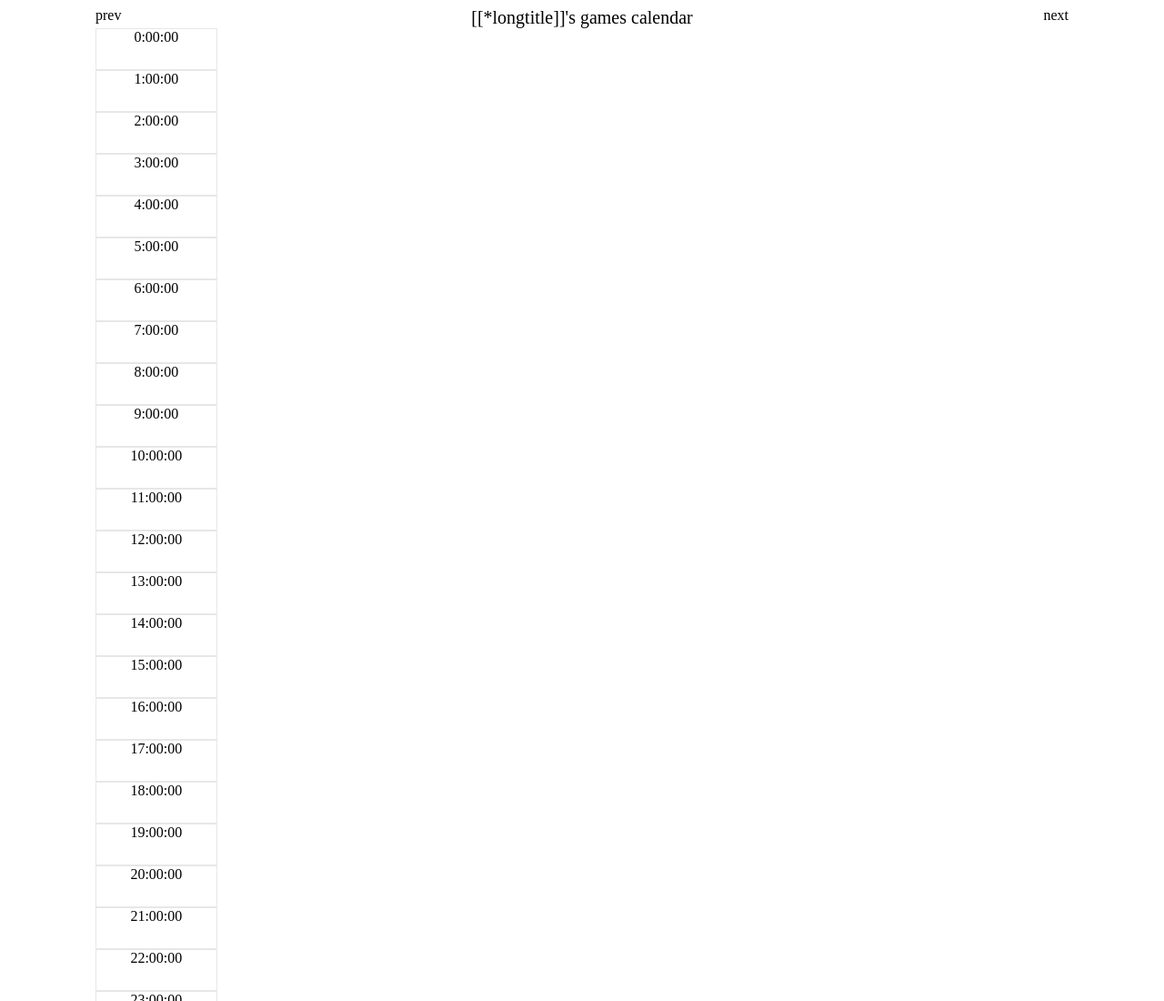
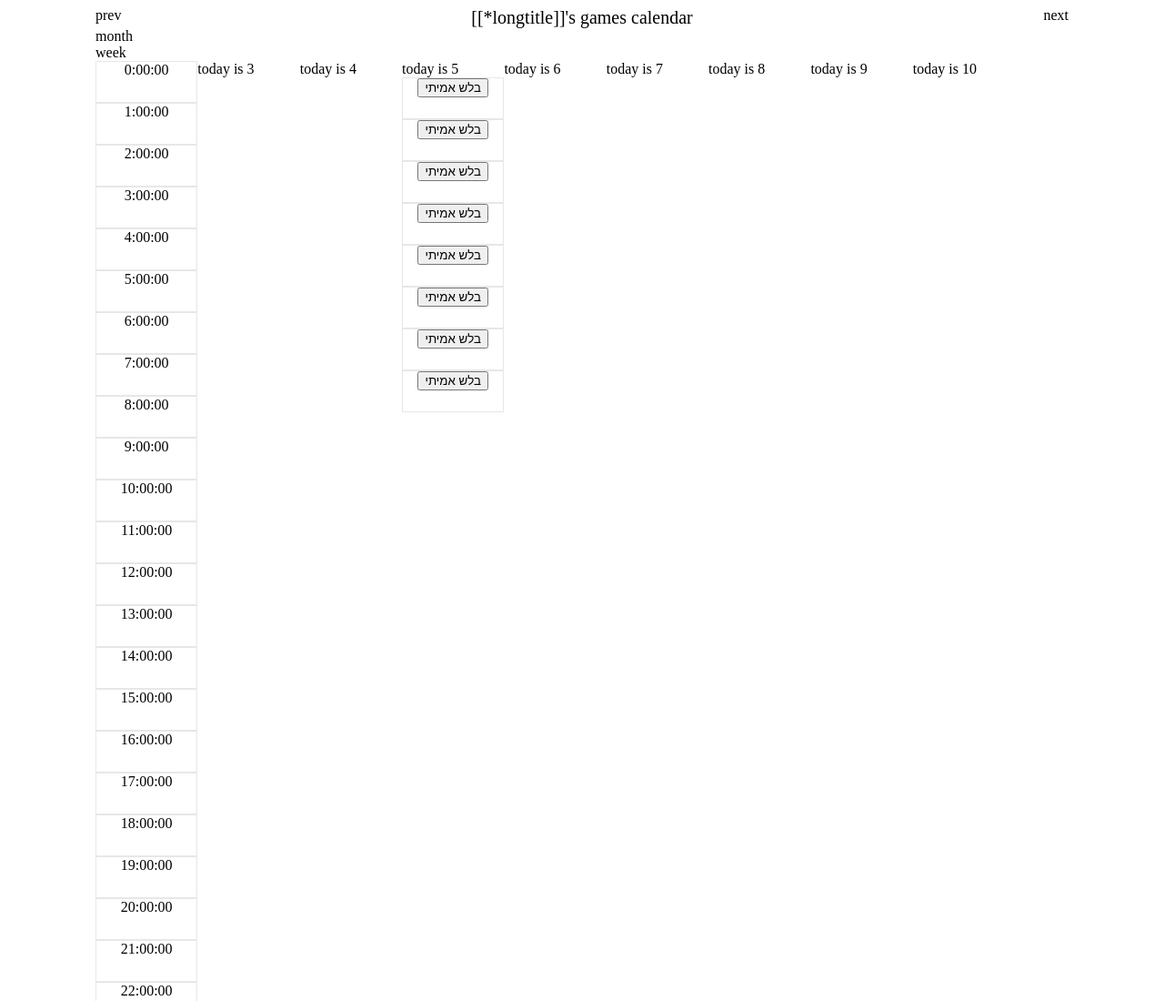
Before and after one commit to kimtendu/Calendar, a plain HTML site: page index.html in a window 1280 px wide. Shown: the top 1100 px of the page at 91% size. Drawn offline with nearby package versions, Linux system fonts and the light colour scheme.

Commit message:
Add files via upload

```diff
--- a/index.html
+++ b/index.html
@@ -2,7 +2,7 @@
 <html>
 	<head>
 		<link rel="stylesheet" href="jCalendar.css">
-
+		<meta charset="utf-8">
 	</head>
 	<body>
 		<div id="jCalendar">
--- a/index.js
+++ b/index.js
@@ -15,9 +15,8 @@ function jCalendar (options){
     var elem =this, ArrDayInMonth = [];
     if (!options.startDate) options.startDate = new Date;
     if (!options.target) options.target = 'jCalendar';
-
 	if (!options.view.weekTimelineClass) options.view.weekTimelineClass = 'timeline';
-
+	if (!options.view.calendarView) options.view.calendarView = 'month';
 
     //here im starting to build a calendar
     var $dateYear = options.startDate.getFullYear();
@@ -38,7 +37,6 @@ function jCalendar (options){
 
   	//End Start Data
 
-
 	//Class
 
 	this.printHeader = function(){
@@ -52,6 +50,9 @@ function jCalendar (options){
 		if (options.title){
 			createElementAndPush('title', options.title, divHeader)
 		}
+		createElementAndPush('monthview', 'month', divHeader);
+		createElementAndPush('weekview', 'week', divHeader);
+
 
 	}//print header of Calendar
 
@@ -89,7 +90,8 @@ function jCalendar (options){
 
 		}//Month view
 		else{
-			var $timeline = document.createElement('div');
+			var $timeline = document.createElement('div'),
+				$dayofWeek = options.startDate.getDay(); //why i can take start day? what if i need calendar for week ago
 			$timeline.classList.add(options.view.weekTimelineClass);
 			for ( var $i=0; $i<=24; $i++){
 				var $timecell = document.createElement('div');
@@ -102,18 +104,21 @@ function jCalendar (options){
 
 			$div.appendChild($timeline);
 
-			for ( var $i=$dateDay; $i<=$dateDay+7; $i++){
+			for ( var $i=$dateDay-$dayofWeek; $i<=$dateDay-$dayofWeek+7; $i++){
 				var $timeline = document.createElement('div'),
-					$contents = options.contents;
+					$contents = options.contents,
+					$dateThisDay = new Date($dateYear, month, $i).getDate();
+				$timeline.innerHTML='today is '+ $dateThisDay;
 				$timeline.classList.add(options.view.weekTimelineClass);
 				for ( var $obj in $contents) {
 					var $startdate = new Date($contents[$obj].startdate).getDate(),//get the day
 						$monthdate = new Date($contents[$obj].startdate).getMonth(),//get the month
 						$hoursdate = new Date($contents[$obj].startdate).getHours();//get the hours
-					if ( $monthdate==$dateMonth && $startdate==$dateDay ){
+					if ( $monthdate==$dateMonth && $startdate==$dateThisDay ){
 						var $tmp = document.createElement('div');
 						$tmp.classList.add('timecell');
-						$tmp.innerHtml= $contents[$obj].title;
+						$tmp.innerHTML = '<form method="post" class="ms2_form"><button class="btn btn-default pull-right" type="submit" name="ms2_action" value="cart/add"><i class="glyphicon glyphicon-barcode"></i>'+$contents[$obj].title +'</button> <input type="hidden" name="id" value="'+$contents[$obj].id+'">            <input type="hidden" name="count" value="1"><input type="hidden" name="options" value="[]"></form>';
+
 						$tmp.setAttribute('data-time', $hoursdate);
 						$timeline.appendChild($tmp);
 					}
@@ -132,11 +137,7 @@ function jCalendar (options){
 
 	}//print main Grid of calendar
 
-
-
 	//End Class
-
-
 
 	//Functions
 	function createElementAndPush($id, $text, $parent){
@@ -146,11 +147,9 @@ function jCalendar (options){
 			$parent.appendChild($div);
 	}
 
-
     function dayInMonth(month){
         return 33 -  new Date($dateYear, month, 33).getDate();
     }; //here i can get a numbers of day in the year
-
 
     function printDay($dateDay, $dateToday, $month){
 		var div = document.createElement('div');
@@ -202,18 +201,12 @@ function jCalendar (options){
 
 	}; // set all ivents to grid in Montth view
 
-
 	//end functions
 
 	//Init
-	//this.printControllers();
+
 	this.printHeader();
 	this.printGrid($dateMonth);
-
-	//his.getJsonSh(options.contents);
-	//parseContents(options.contents);
-	//console.log(options.contents);
-
 
 	//Controllers
 	var elemPrv = document.getElementById('prev');
@@ -230,7 +223,17 @@ function jCalendar (options){
 
 	}
 
+	var elemMonth = document.getElementById('monthview');
+	elemMonth.onclick = function(Evene){
+		options.view.calendarView = 'month';
+		elem.printGrid($dateMonth);
+	}
+	var elemWeek = document.getElementById('weekview');
+	elemWeek.onclick = function(Evene){
+		options.view.calendarView = 'week';
+		elem.printGrid($dateMonth);
+	}
+
 	//End controllers
 
-
 }
--- a/jcalendar.css
+++ b/jcalendar.css
@@ -40,8 +40,8 @@
 
 /****week view **/
 .timeline{
-float: left;
-	    width: 12.5%;
+	float: left;
+	width: 10.5%;
 
 }
 .timecell{
```
